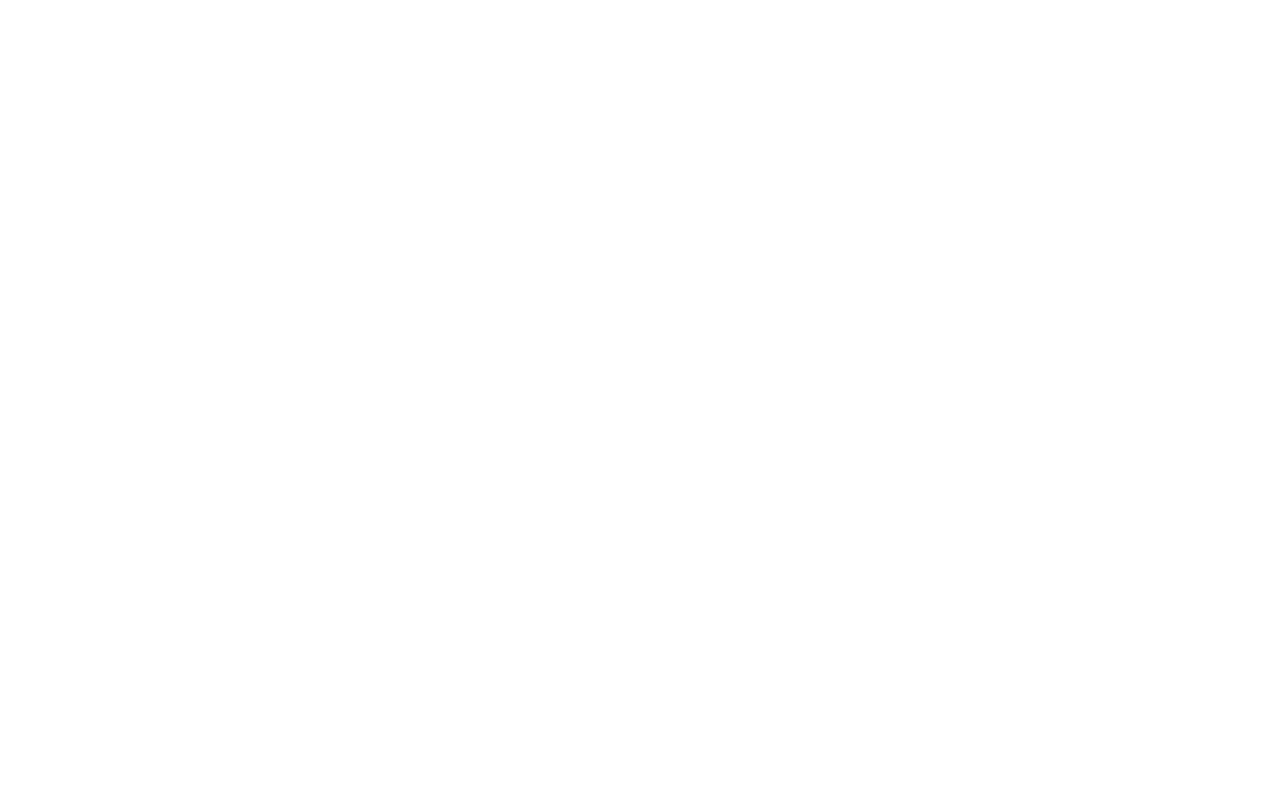
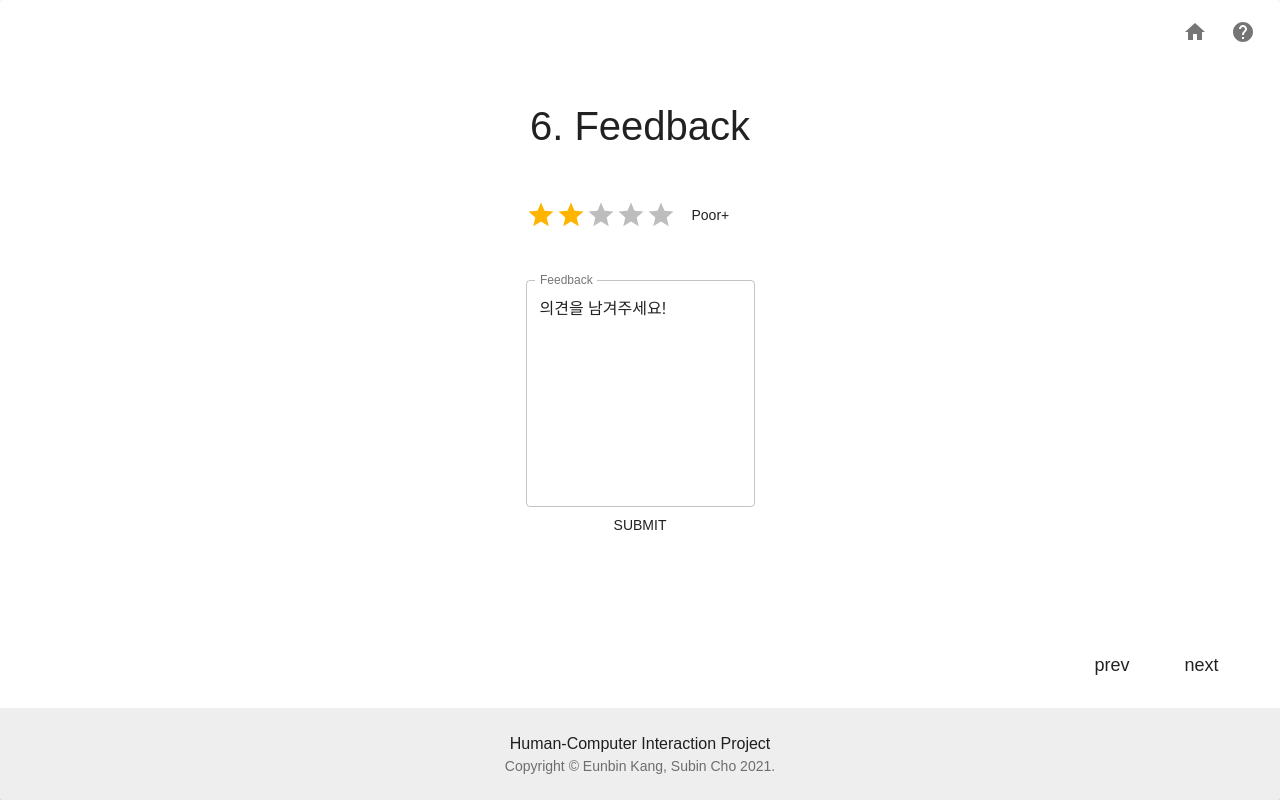
Before and after one commit to eunbin1227/HCIProject, a React (Create React App) app: page /Feedback in a window 1280 px wide. Built offline with nearby package versions, Linux system fonts and the light colour scheme.

Commit message:
rating & refactoring

```diff
--- a/package.json
+++ b/package.json
@@ -6,6 +6,7 @@
     "@fontsource/roboto": "^4.4.0",
     "@material-ui/core": "^4.11.4",
     "@material-ui/icons": "^4.11.2",
+    "@material-ui/lab": "^4.0.0-alpha.58",
     "@nivo/core": "^0.70.1",
     "@nivo/line": "^0.70.1",
     "@testing-library/jest-dom": "^5.11.4",
@@ -15,6 +16,7 @@
     "chart.js": "^3.3.2",
     "d3": "^6.7.0",
     "framer-motion": "^4.1.17",
+    "global": "^4.4.0",
     "react": "^17.0.2",
     "react-chartjs-2": "^3.0.3",
     "react-dark-mode-toggle": "^0.2.0",
@@ -23,6 +25,7 @@
     "react-router-dom": "^5.2.0",
     "react-scripts": "4.0.3",
     "styled-components": "^5.3.0",
+    "surge": "^0.23.0",
     "use-dark-mode": "^2.3.1",
     "web-vitals": "^1.0.1"
   },
--- a/src/App.js
+++ b/src/App.js
@@ -2,11 +2,11 @@
 import {Component} from "react";
 import {BrowserRouter, Route} from 'react-router-dom';
 import Main from './Main';
-import Next from './Next';
 import ChooseData from './ChooseData';
 import EditData from './EditData';
 import WeightData from './WeightData';
 import Explanation from './Explanation';
+import Feedback from './Feedback';
 
 export default class App extends Component {
     render() {
@@ -14,11 +14,11 @@
             <div>
                 <BrowserRouter>
                     <Route path="/" exact component={Main} />
-                    <Route path="/Next" component={Next} />
                     <Route path="/ChooseData" component={ChooseData} />
                     <Route path="/EditData" component={EditData} />
                     <Route path="/WeightData" component={WeightData} />
                     <Route path="/Explanation" component={Explanation} />
+                    <Route path="/Feedback" component={Feedback} />
                 </BrowserRouter>
             </div>
         )
--- a/src/ChooseData.js
+++ b/src/ChooseData.js
@@ -1,4 +1,6 @@
+import React from 'react';
 import {
+    CssBaseline,
     Button,
     Typography,
     Card,
@@ -13,12 +15,10 @@
     Home,
     Help
 } from "@material-ui/icons";
-import { makeStyles } from '@material-ui/core/styles';
+import { makeStyles, ThemeProvider} from '@material-ui/core/styles';
 import StickyFooter from "./StickyFooter";
-import CssBaseline from "@material-ui/core/CssBaseline";
 import {Link} from 'react-router-dom';
-import React from 'react';
-import { ThemeProvider, createMuiTheme } from '@material-ui/core/styles';
+import { theme } from "./theme";
 
 
 export default function ChooseData() {
@@ -129,12 +129,3 @@
         marginTop: theme.spacing(3),
     }
 }));
-
-
-const theme = createMuiTheme({
-    typography: {
-      fontFamily: [
-          'Noto Sans KR', 'sans-serif'
-      ].join(','),
-    },
-});
--- a/src/EditData.js
+++ b/src/EditData.js
@@ -1,4 +1,6 @@
+import React from 'react';
 import {
+    CssBaseline,
     Button,
     Typography,
     Card,
@@ -13,11 +15,9 @@
 } from "@material-ui/icons";
 import { makeStyles } from '@material-ui/core/styles';
 import StickyFooter from "./StickyFooter";
-import CssBaseline from "@material-ui/core/CssBaseline";
 import {Link} from 'react-router-dom';
-import React from 'react';
+import { ThemeProvider, createMuiTheme } from '@material-ui/core/styles';
 
-import { ThemeProvider, createMuiTheme } from '@material-ui/core/styles';
 
 
 export default function EditData() {
--- /dev/null
+++ b/src/Feedback.js
@@ -0,0 +1,151 @@
+import React from 'react';
+import { makeStyles, ThemeProvider } from '@material-ui/core/styles';
+import Rating from '@material-ui/lab/Rating';
+import {
+    Card,
+    CardActions,
+    CardContent,
+    IconButton,
+    TextField,
+    Box,
+    Grid,
+    Button,
+    Typography
+} from "@material-ui/core";
+import {Link} from "react-router-dom";
+import {Help, Home} from "@material-ui/icons";
+import StickyFooter from "./StickyFooter";
+import {theme} from "./theme";
+
+
+const labels = {
+    0.5: 'Useless',
+    1: 'Useless+',
+    1.5: 'Poor',
+    2: 'Poor+',
+    2.5: 'Ok',
+    3: 'Ok+',
+    3.5: 'Good',
+    4: 'Good+',
+    4.5: 'Excellent',
+    5: 'Excellent+',
+};
+
+const useStyles = makeStyles({
+    root: {
+        minWidth: 275,
+        display: 'grid',
+        minHeight: '100vh',
+    },
+    content: {
+        height: '75vh',
+        marginTop: 0,
+        display: 'grid',
+        placeContent: 'center',
+    },
+    actions: {
+        position: 'absolute',
+        right: '1vw',
+        top: '1vh',
+    },
+    title: {
+        fontSize: 40,
+        alignContent: 'center',
+        marginBottom: 50,
+    },
+    bottomButton: {
+        marginLeft: 'auto',
+    },
+    prevButton: {
+        fontSize: 18,
+        textTransform: "none",
+        marginRight: '2vw',
+    },
+    nextButton: {
+        fontSize: 18,
+        textTransform: "none",
+        marginRight: "3vw",
+    },
+    rating: {
+        width: 200,
+        display: 'flex',
+        alignItems: 'center',
+        marginBottom: 50,
+    },
+    submit: {
+        display: 'flex',
+        flexDirection: 'column',
+    }
+});
+
+export default function Feedback() {
+    const [value, setValue] = React.useState(2);
+    const [hover, setHover] = React.useState(-1);
+    const classes = useStyles();
+
+    const handleSubmit = () => {
+
+    }
+
+    return (
+        <ThemeProvider theme={theme}>
+            <div className='App'>
+                <Card className={classes.root} elevation={3}>
+                    <CardActions>
+                        <div className={classes.actions}>
+                            <IconButton component={Link} to="/"> <Home/> </IconButton>
+                            <IconButton> <Help/> </IconButton>
+                        </div>
+                    </CardActions>
+                    <CardContent className={classes.content}>
+                        <div>
+                            <Grid container alignItems="center">
+                                <Grid item xs>
+                                    <Typography gutterBottom variant="h2" className={classes.title}>
+                                        6. Feedback <br/>
+                                    </Typography>
+                                </Grid>
+                            </Grid>
+                        </div>
+                        <div className={classes.rating}>
+                            <Rating
+                                name="hover-feedback"
+                                value={value}
+                                precision={0.5}
+                                size="large"
+                                onChange={(event, newValue) => {
+                                    setValue(newValue);
+                                }}
+                                onChangeActive={(event, newHover) => {
+                                    setHover(newHover);
+                                }}
+                            />
+                            {value !== null && <Box ml={2}>{labels[hover !== -1 ? hover : value]}</Box>}
+                        </div>
+                        <div>
+                            <form className={classes.submit} noValidate autoComplete="off" onSubmit={handleSubmit}>
+                                <TextField
+                                    id="outlined-multiline-static"
+                                    label="Feedback"
+                                    multiline
+                                    rows={10}
+                                    defaultValue="의견을 남겨주세요!"
+                                    variant="outlined"
+                                />
+                                <Button type="submit"> Submit </Button>
+                            </form>
+
+                        </div>
+                    </CardContent>
+                    <CardActions>
+                        <div className={classes.bottomButton}>
+                            <Button className={classes.prevButton} size="large" component={Link} to="/EditData">prev</Button>
+                            <Button className={classes.nextButton} size="large" component={Link} to="/Feedback">next</Button>
+                        </div>
+                    </CardActions>
+                    <StickyFooter/>
+                </Card>
+            </div>
+        </ThemeProvider>
+    );
+}
--- a/src/Next.js
+++ /dev/null
@@ -1,5 +0,0 @@
-export default function Next() {
-    return (
-        <div>dddd</div>
-    );
-}
--- a/src/WeightData.js
+++ b/src/WeightData.js
@@ -1,15 +1,19 @@
 import React from 'react';
-import { makeStyles } from '@material-ui/core/styles';
-import Chip from '@material-ui/core/Chip';
-import Button from '@material-ui/core/Button';
-import Grid from '@material-ui/core/Grid';
-import Divider from '@material-ui/core/Divider';
-import Typography from '@material-ui/core/Typography';
-import {Card, CardActions, CardContent, IconButton} from "@material-ui/core";
+import { makeStyles, ThemeProvider } from '@material-ui/core/styles';
+import {
+    Chip,
+    Button,
+    Grid,
+    Typography,
+    Card,
+    CardActions,
+    CardContent,
+    IconButton
+} from '@material-ui/core';
 import {Home, Help} from "@material-ui/icons";
-import {Link} from "react-router-dom";
+import { Link } from "react-router-dom";
 import StickyFooter from "./StickyFooter";
-import { ThemeProvider, createMuiTheme } from '@material-ui/core/styles';
+import { theme } from "./theme";
 
 const useStyles = makeStyles((theme) => ({
     root: {
@@ -62,7 +66,6 @@
     return (
 
         <ThemeProvider theme={theme}>
-
         <div className='App'>
             <Card className={classes.root} elevation={3}>
                 <CardActions>
@@ -99,23 +102,12 @@
                 <CardActions>
                     <div className={classes.bottomButton}>
                         <Button className={classes.prevButton} size="large" component={Link} to="/EditData">prev</Button>
-                        <Button className={classes.nextButton} size="large" component={Link} to="/">next</Button>
+                        <Button className={classes.nextButton} size="large" component={Link} to="/Feedback">next</Button>
                     </div>
                 </CardActions>
                 <StickyFooter/>
             </Card>
         </div>
-
         </ThemeProvider>
     );
 }
-
-
-
-const theme = createMuiTheme({
-    typography: {
-      fontFamily: [
-          'Noto Sans KR', 'sans-serif'
-      ].join(','),
-    },
-});
--- /dev/null
+++ b/src/theme.js
@@ -0,0 +1,9 @@
+import {createMuiTheme} from "@material-ui/core/styles";
+
+export const theme = createMuiTheme({
+    typography: {
+        fontFamily: [
+            'Noto Sans KR', 'sans-serif'
+        ].join(','),
+    },
+});
```
Also changed, not shown: src/Explanation.js (+50 -15 lines), src/StickyFooter.js (+4 -4 lines), 1 other file (tests, documents, lock files or other folders).
